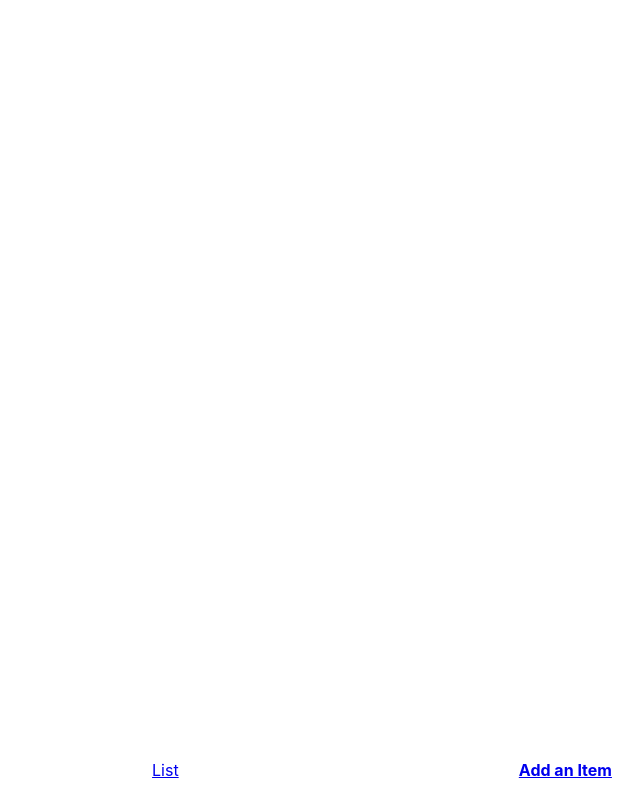
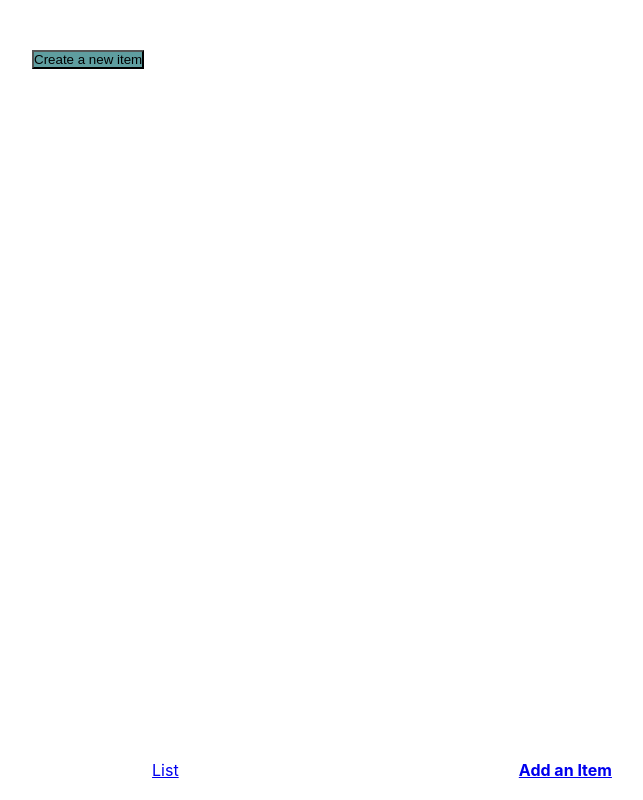
Before and after one commit to the-collab-lab/tcl-31-smart-shopping-list, a React (Create React App) app: page /add in a window 1280 px wide. Shown: the whole page, without its empty margins (18-661 px from the left). Built offline with nearby package versions, Linux system fonts and the light colour scheme.

Commit message:
- Create a list file - Create a add file - Create a new style for new files.

```diff
--- /dev/null
+++ b/src/Add.js
@@ -0,0 +1,9 @@
+import React from 'react';
+
+export function Add() {
+  return (
+    <div>
+      <button className="add">Create a new item</button>
+    </div>
+  );
+}
--- a/src/App.css
+++ b/src/App.css
@@ -1,10 +1,6 @@
 * {
   margin: 0;
   padding: 0;
-}
-ol,
-ul {
-  list-style: none;
 }
 
 .links {
@@ -21,8 +17,18 @@ ul {
   padding: 20px;
   justify-content: space-around;
   width: 100vh;
+  list-style: none;
 }
 
 .selected {
   font-weight: bold;
 }
+
+.list {
+  margin: 50px;
+}
+
+.add {
+  margin: 50px;
+  background-color: cadetblue;
+}
--- a/src/App.js
+++ b/src/App.js
@@ -1,16 +1,28 @@
 import React from 'react';
-import logo from './logo.svg';
 import './App.css';
 import {
   BrowserRouter as Router,
+  NavLink,
+  Route,
   Switch,
-  Route,
-  NavLink,
 } from 'react-router-dom';
+import { List } from './List';
+import { Add } from './Add';
 
 function App() {
   return (
     <Router>
+      {/* A <Switch> looks through its children <Route>s and
+            renders the first one that matches the current URL. */}
+      <Switch>
+        <Route path="/list">
+          <List />
+        </Route>
+        <Route path="/add">
+          <Add />
+        </Route>
+      </Switch>
+
       <div className="links">
         <nav>
           <ul className="linkslist">
@@ -26,28 +38,9 @@ function App() {
             </li>
           </ul>
         </nav>
-
-        {/* A <Switch> looks through its children <Route>s and
-            renders the first one that matches the current URL. */}
-        <Switch>
-          <Route path="/list">
-            <List />
-          </Route>
-          <Route path="/add">
-            <Add />
-          </Route>
-        </Switch>
       </div>
     </Router>
   );
 }
 
-function List() {
-  return <div></div>;
-}
-
-function Add() {
-  return <div></div>;
-}
-
 export default App;
--- /dev/null
+++ b/src/List.js
@@ -0,0 +1,12 @@
+import React from 'react';
+
+export function List() {
+  return (
+    <div>
+      <ul className="list">
+        <li>First Item</li>
+        <li>Second Item</li>
+      </ul>
+    </div>
+  );
+}
```
